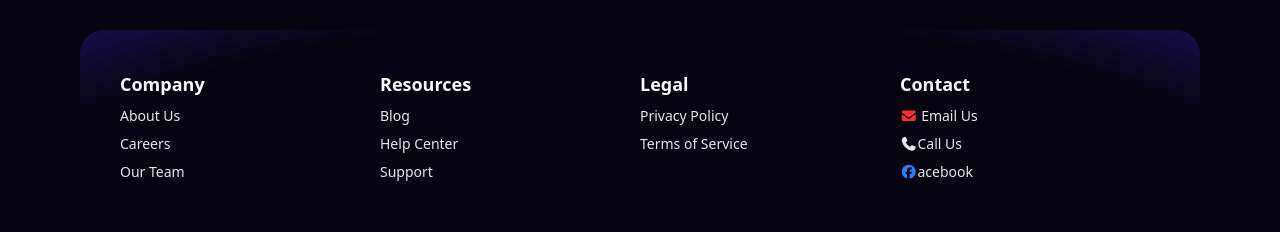
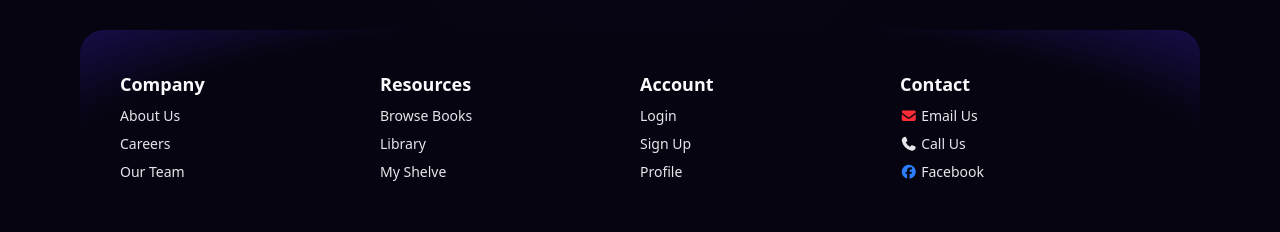
Before and after one commit to zimcodes1/E-Library, a React (Vite) app in the folder client/: page /about in a window 1280 px wide. Shown: the part 1925-2157 px from the top of the page. Built offline with nearby package versions, Linux system fonts and the light colour scheme; no server answers.

Commit message:
feat: add links to the footer component

```diff
--- a/client/src/components/landing_page/Footer.tsx
+++ b/client/src/components/landing_page/Footer.tsx
@@ -1,29 +1,32 @@
+import { Link } from "react-router-dom";
+
 function Footer() {
     return (
         <div className="w-full px-10 rounded-3xl max-sm:px-5 py-10 radial-bg h-80 max-sm:h-fit flex flex-col justify-evenly items-start">
             <div className="w-full h-3/4 max-sm:flex-wrap max-sm:h-fit flex justify-evenly items-start">
                 <span className="w-1/4 max-sm:w-1/2 flex flex-col items-start justify-center text-gray-200">
                     <h3 className="text-lg font-semibold text-gray-50">Company</h3>
-                    <p className="text-sm mt-2">About Us</p>
-                    <p className="text-sm mt-2">Careers</p>
-                    <p className="text-sm mt-2">Our Team</p>
+                    <Link to="/" className="text-sm mt-2 hover:text-purple-400 transition">About Us</Link>
+                    <Link to="/" className="text-sm mt-2 hover:text-purple-400 transition">Careers</Link>
+                    <Link to="/" className="text-sm mt-2 hover:text-purple-400 transition">Our Team</Link>
                 </span>
                 <span className="w-1/4 max-sm:w-1/2 max-sm:items-end flex flex-col items-start justify-center text-gray-200">
                     <h3 className="text-lg font-semibold text-gray-50">Resources</h3>
-                    <p className="text-sm mt-2">Blog</p>
-                    <p className="text-sm mt-2">Help Center</p>
-                    <p className="text-sm mt-2">Support</p>
+                    <Link to="/search" className="text-sm mt-2 hover:text-purple-400 transition">Browse Books</Link>
+                    <Link to="/home" className="text-sm mt-2 hover:text-purple-400 transition">Library</Link>
+                    <Link to="/shelve" className="text-sm mt-2 hover:text-purple-400 transition">My Shelve</Link>
                 </span>
                 <span className="w-1/4 max-sm:w-1/2 max-sm:mt-5 flex flex-col items-start justify-center text-gray-200">
-                    <h3 className="text-lg font-semibold text-gray-50">Legal</h3>
-                    <p className="text-sm mt-2">Privacy Policy</p>
-                    <p className="text-sm mt-2">Terms of Service</p>
+                    <h3 className="text-lg font-semibold text-gray-50">Account</h3>
+                    <Link to="/login" className="text-sm mt-2 hover:text-purple-400 transition">Login</Link>
+                    <Link to="/signup" className="text-sm mt-2 hover:text-purple-400 transition">Sign Up</Link>
+                    <Link to="/profile" className="text-sm mt-2 hover:text-purple-400 transition">Profile</Link>
                 </span>
                 <span className="w-1/4 max-sm:w-1/2 max-sm:mt-5 max-sm:items-end flex flex-col items-start justify-center text-gray-200">
                     <h3 className="text-lg font-semibold text-gray-50">Contact</h3>
-                    <p className="text-sm mt-2"><i className="fa fa-envelope text-red-500"></i> Email Us</p>
-                    <p className="text-sm mt-2"><i className="fa fa-phone"></i>Call Us</p>
-                    <p className="text-sm mt-2"><i className="fa fab fa-facebook text-blue-500"></i>acebook</p>
+                    <a href="mailto:support@libronet.com" className="text-sm mt-2 hover:text-purple-400 transition"><i className="fa fa-envelope text-red-500"></i> Email Us</a>
+                    <p className="text-sm mt-2"><i className="fa fa-phone"></i> Call Us</p>
+                    <a href="https://facebook.com" target="_blank" rel="noopener noreferrer" className="text-sm mt-2 hover:text-purple-400 transition"><i className="fa fab fa-facebook text-blue-500"></i> Facebook</a>
                 </span>
             </div>
 
```
